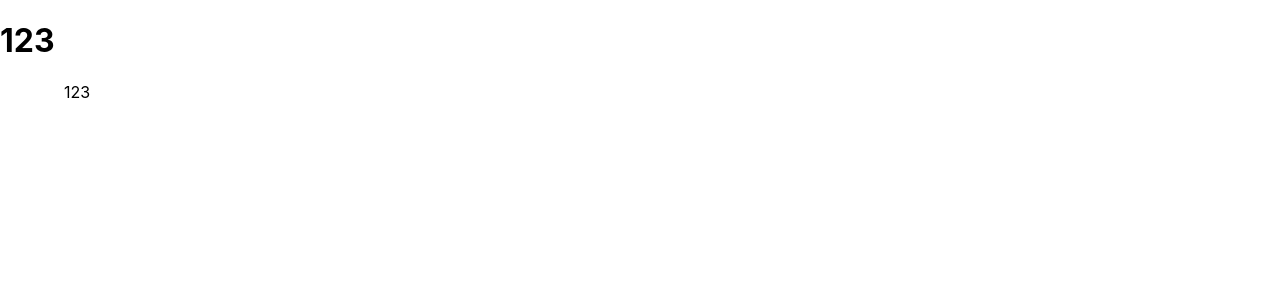
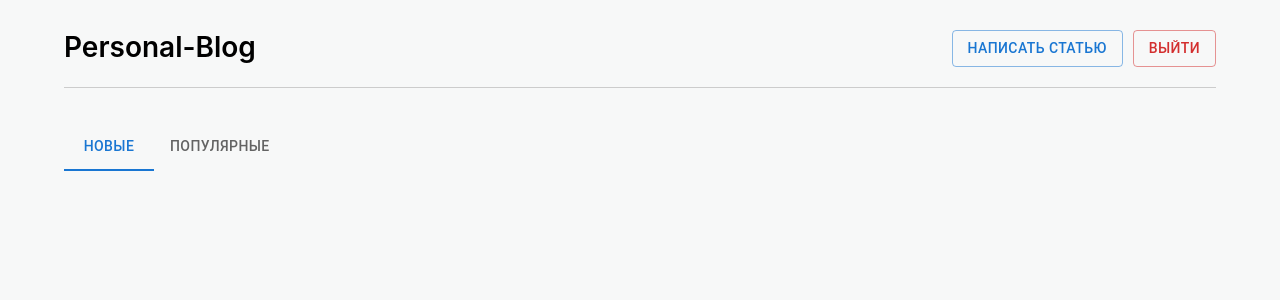
Before and after one commit to Magzhan02/blog-frontend, a React (Create React App) app: page / in a window 1280 px wide. Shown: the top 300 px of the page. Built offline with nearby package versions, Linux system fonts and the light colour scheme.

Commit message:
создание header компонент и страницу home

```diff
--- a/src/App.js
+++ b/src/App.js
@@ -1,13 +1,18 @@
 import React from 'react';
 import { Routes, Route } from 'react-router-dom';
+import { Container } from '@mui/material';
 
-import { Container } from '@mui/material';
+import Header from './components/Header';
+
+import Home from './pages/Home';
 
 const App = () => {
   return (
     <div>
-      <h1>123</h1>
-      <Container maxWidth="lg">123</Container>
+      <Header />
+      <Container maxWidth="lg">
+        <Home />
+      </Container>
     </div>
   );
 };
--- a/src/components/Header/Header.module.scss
+++ b/src/components/Header/Header.module.scss
@@ -0,0 +1,23 @@
+.header{
+    padding: 10px 0px;
+    margin-bottom: 25px;
+    margin-top: 20px;
+
+    .inner{
+        display: flex;
+        justify-content: space-between;
+        border-bottom: 1px solid #ccc;
+        padding-bottom: 20px;
+
+        .logo{
+            font-size: 28px;
+            font-weight: 600;
+        }
+        .button{
+
+            button{
+                margin-left: 10px;
+            }
+        }
+    }
+}
--- a/src/components/Header/index.jsx
+++ b/src/components/Header/index.jsx
@@ -1,7 +1,43 @@
 import React from 'react';
+import { Container, Button } from '@mui/material';
 
-const index = () => {
-  return <div>index</div>;
+import styles from './Header.module.scss';
+
+const Header = () => {
+  const [isAuth, setIsAuth] = React.useState(true);
+
+  return (
+    <div className={styles.header}>
+      <Container maxWidth="lg">
+        <div className={styles.inner}>
+          <a href="/">
+            <div className={styles.logo}>Personal-Blog</div>
+          </a>
+          <div className={styles.button}>
+            {isAuth ? (
+              <>
+                <a href="/posts/create">
+                  <Button variant="outlined">Написать статью</Button>
+                </a>
+                <Button variant="outlined" color="error">
+                  Выйти
+                </Button>
+              </>
+            ) : (
+              <>
+                <a href="/login">
+                  <Button variant="outlined">Войти</Button>
+                </a>
+                <a href="/register">
+                  <Button variant="outlined">Создать аккаунт</Button>
+                </a>
+              </>
+            )}
+          </div>
+        </div>
+      </Container>
+    </div>
+  );
 };
 
-export default index;
+export default Header;
--- a/src/index.css
+++ b/src/index.css
@@ -5,9 +5,49 @@ body {
     sans-serif;
   -webkit-font-smoothing: antialiased;
   -moz-osx-font-smoothing: grayscale;
+  background-color: #f7f8f8;
 }
 
 code {
   font-family: source-code-pro, Menlo, Monaco, Consolas, 'Courier New',
     monospace;
 }
+
+* {
+  padding: 0;
+  margin: 0;
+  list-style: none;
+  outline: none;
+  box-sizing: border-box;
+}
+
+html {
+  -ms-text-size-adjust: 100%;
+  -webkit-text-size-adjust: 100%;
+}
+
+a,
+span,
+p,
+b,
+h1,
+h2,
+h3,
+h4,
+h5 {
+  color: #000;
+}
+
+h1 {
+  font-size: 48px;
+}
+
+h2 {
+  font-weight: 600;
+  font-size: 28px;
+  line-height: 30px;
+}
+
+a {
+  text-decoration: none;
+}
--- a/src/pages/Home.jsx
+++ b/src/pages/Home.jsx
@@ -1,7 +1,29 @@
 import React from 'react';
+import { Tabs, Tab } from '@mui/material';
 
 const Home = () => {
-  return <div>index</div>;
+  const [isActive, setIsActive] = React.useState(0);
+
+  const handleChange = () => {
+    if (isActive === 0) {
+      setIsActive(1);
+    } else {
+      setIsActive(0);
+    }
+  };
+
+  return (
+    <>
+      <Tabs
+        style={{ marginBottom: 15 }}
+        value={isActive}
+        aria-label="basic tabs example"
+        onClick={handleChange}>
+        <Tab label="Новые" />
+        <Tab label="Популярные" />
+      </Tabs>
+    </>
+  );
 };
 
 export default Home;
```
